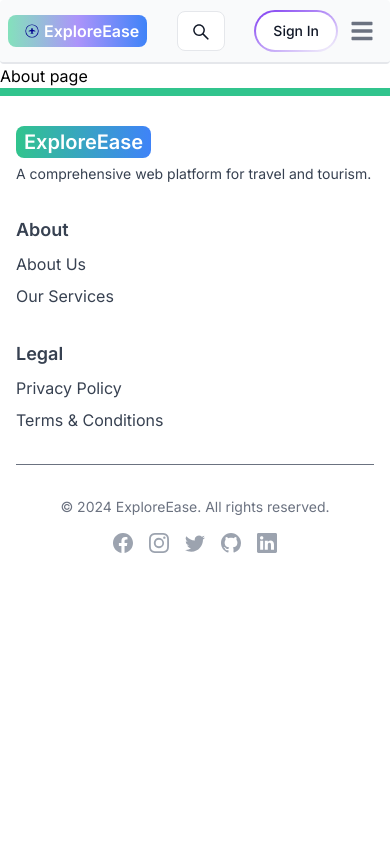
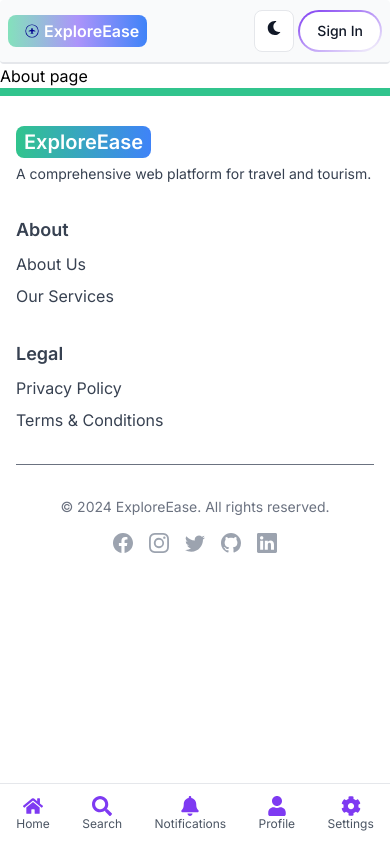
Before and after one commit to paras202/ExploreEase-app, a Next.js app: page /about in a window 390 px wide. Built offline with nearby package versions, Linux system fonts and the light colour scheme; no server answers.

Commit message:
added mobile navbar with Sidebar edit and navbar sign in back

```diff
--- a/app/layout.tsx
+++ b/app/layout.tsx
@@ -10,6 +10,7 @@ import type { Metadata } from "next";
 import { Inter } from "next/font/google";
 import { ThemeProvider } from "@/app/ui/Theme-Provider";
 import SidebarWrapper from "@/app/ui/SidebarWrapper";
+import MobileNavbar from "./ui/MobileNavbar";
 
 const inter = Inter({ subsets: ["latin"] });
 
@@ -35,6 +36,7 @@ export default function RootLayout({
             <SidebarWrapper/>
             <main>{children}</main>
             <Footer />
+            <MobileNavbar/>
           </ThemeProvider>
         </body>
       </html>
--- /dev/null
+++ b/app/ui/MobileNavbar.tsx
@@ -0,0 +1,43 @@
+import React from 'react';
+import { FaHome, FaSearch, FaUser, FaBell, FaCog } from 'react-icons/fa';
+import Link from 'next/link';
+
+const MobileNavbar = () => {
+  return (
+    <div className="fixed bottom-0 left-0 right-0 bg-white dark:bg-gray-800 border-t border-gray-200 dark:border-gray-700 z-50 md:hidden">
+      <div className="flex justify-around items-center py-3">
+        {/* Home Icon */}
+        <Link href="/" className="flex flex-col items-center">
+          <FaHome className="text-xl text-purple-600 dark:text-white" />
+          <span className="text-xs text-gray-600 dark:text-gray-400">Home</span>
+        </Link>
+
+        {/* Search Icon */}
+        <Link href="/search" className="flex flex-col items-center">
+          <FaSearch className="text-xl text-purple-600 dark:text-white" />
+          <span className="text-xs text-gray-600 dark:text-gray-400">Search</span>
+        </Link>
+
+        {/* Notifications Icon */}
+        <Link href="/notifications" className="flex flex-col items-center">
+          <FaBell className="text-xl text-purple-600 dark:text-white" />
+          <span className="text-xs text-gray-600 dark:text-gray-400">Notifications</span>
+        </Link>
+
+        {/* Profile Icon */}
+        <Link href="/dashboard/profile" className="flex flex-col items-center">
+          <FaUser className="text-xl text-purple-600 dark:text-white" />
+          <span className="text-xs text-gray-600 dark:text-gray-400">Profile</span>
+        </Link>
+
+        {/* Settings Icon */}
+        <Link href="/settings" className="flex flex-col items-center">
+          <FaCog className="text-xl text-purple-600 dark:text-white" />
+          <span className="text-xs text-gray-600 dark:text-gray-400">Settings</span>
+        </Link>
+      </div>
+    </div>
+  );
+};
+
+export default MobileNavbar;
--- a/app/ui/Navbar.tsx
+++ b/app/ui/Navbar.tsx
@@ -33,18 +33,18 @@ export default function Navbar() {
         />
       </form>
 
-      <Button className="w-12 h-10 lg:hidden" color="gray">
+      {/* <Button className="w-12 h-10 lg:hidden" color="gray">
         <AiOutlineSearch className="text-xl" />
-      </Button>
+      </Button> */}
 
       <div className="flex gap-1 md:order-2">
         {/* Theme Toggle Button */}
         <Button
           onClick={() => setTheme(theme === "dark" ? "light" : "dark")}
-          className="w-12 h-10 hidden sm:inline"
+          className="w-10 gap-1 md:w-12 md:h-10 sm:inline"
           color="gray"
         >
-          {theme === "dark" ? <FaSun className="text-xl" /> : <FaMoon className="text-xl" />}
+          {theme === "dark" ? <FaSun className="md:text-xl" /> : <FaMoon className="md:text-xl" />}
         </Button>
 
         <SignedOut>
@@ -53,9 +53,12 @@ export default function Navbar() {
               Sign In
             </Button>
           </SignInButton>
-        </SignedOut>
-
-        <FlowbiteNavbar.Toggle />
+        </SignedOut >
+        <SignedIn>
+          <div className="flex justify-items-center">
+          <UserButton />
+          </div>
+        </SignedIn>
       </div>
 
       <FlowbiteNavbar.Collapse>
@@ -69,6 +72,7 @@ export default function Navbar() {
           Contact
         </FlowbiteNavbar.Link>
       </FlowbiteNavbar.Collapse>
+
     </FlowbiteNavbar>
   );
 }
--- a/app/ui/Sidebar.tsx
+++ b/app/ui/Sidebar.tsx
@@ -54,7 +54,7 @@ const Sidebar: React.FC<SidebarProps> = ({ isSidebarOpen, toggleSidebar, user })
             <li>
               <button onClick={() => openUserProfile()} className="flex items-center w-full p-2 text-gray-900 rounded-lg dark:text-white hover:bg-gray-100 dark:hover:bg-gray-700 group">
                 <FaCog className="w-5 h-5 text-gray-500 transition duration-75 dark:text-gray-400 group-hover:text-gray-900 dark:group-hover:text-white" />
-                <span className="ml-3">Settings</span>
+                <span className="ml-3">Account</span>
               </button>
             </li>
             <li>
```
